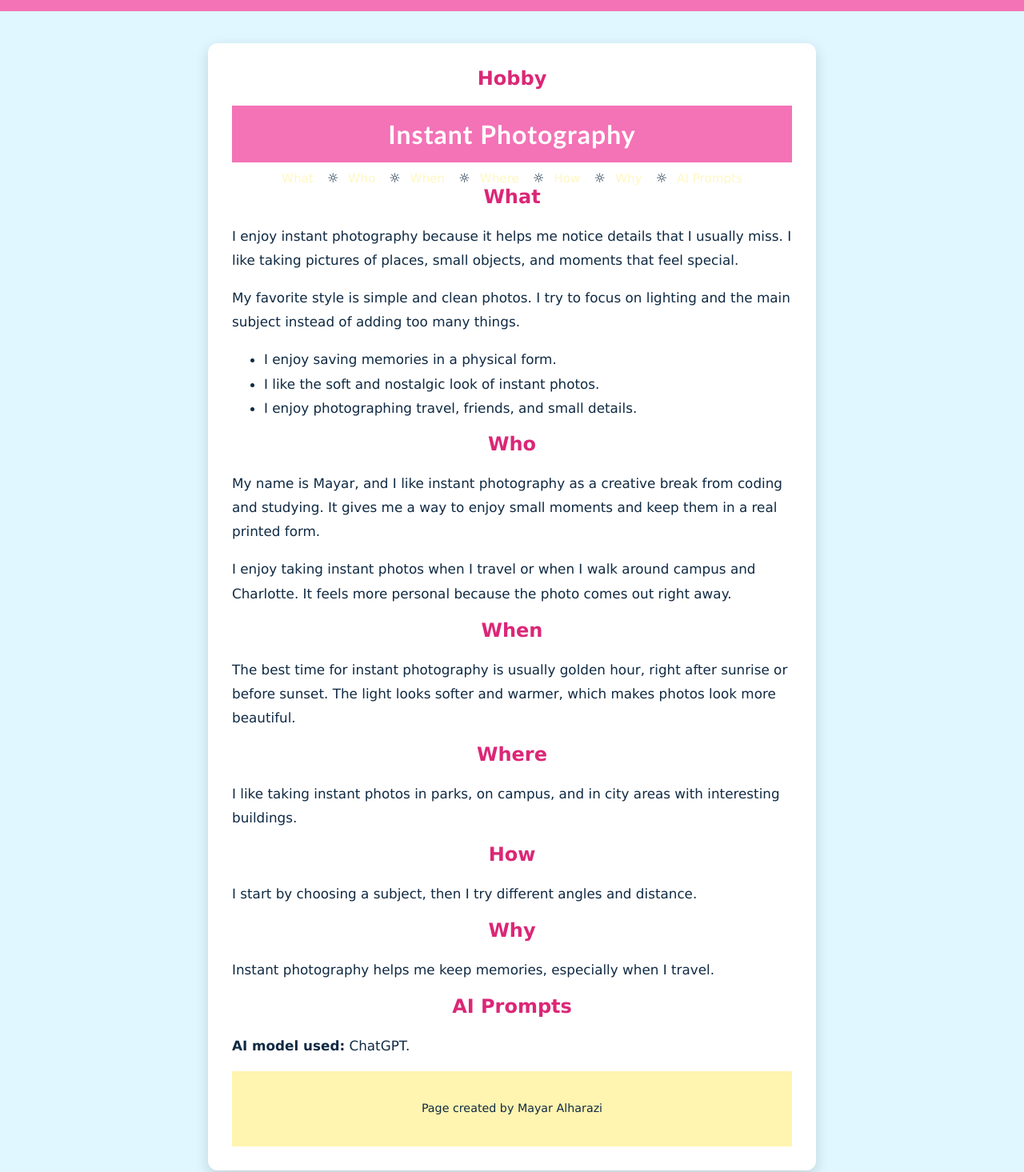
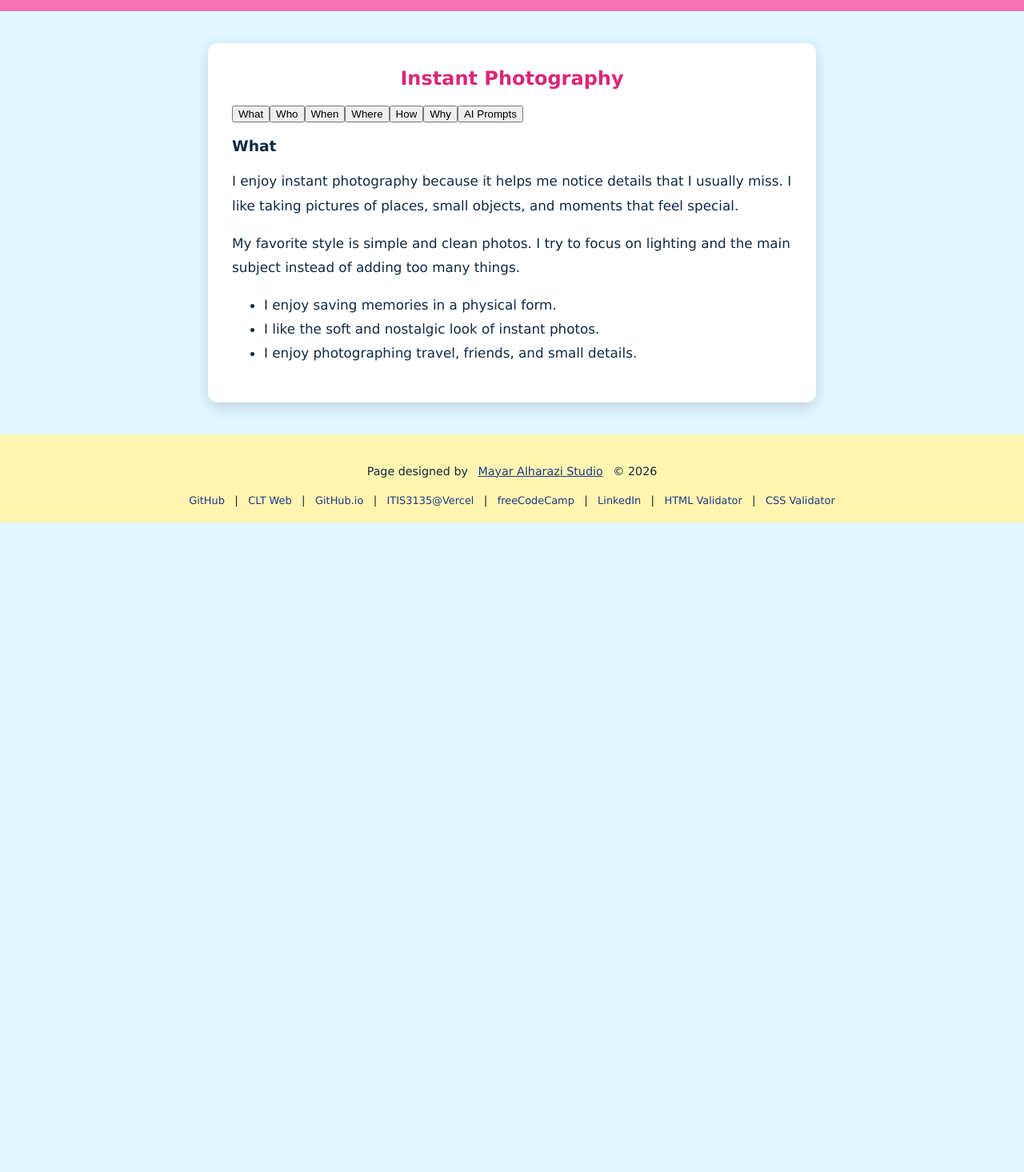
Before and after one commit to mayaralharazi/itis3135-react, a React (Vite) app: page /hobby in a window 1280 px wide. Shown: the part 105-1570 px from the top of the page at 80% size. After the commit the page ends 800 px from the top, so only its background shows below. Built offline with nearby package versions, Linux system fonts and the light colour scheme.

Commit message:
Update Hobby.jsx

```diff
--- a/src/pages/Hobby.jsx
+++ b/src/pages/Hobby.jsx
@@ -1,53 +1,30 @@
-import { useEffect } from "react";
-import PageTitle from "../components/PageTitle";
+import { useState } from "react";
 
 function Hobby() {
-  useEffect(() => {
-    const links = document.querySelectorAll("nav a[data-page]");
-    const pages = document.querySelectorAll("section.page");
+  const [page, setPage] = useState("what");
 
-    function showPage(id) {
-      pages.forEach((p) => p.classList.remove("active"));
-      const page = document.getElementById(id);
-      if (page) page.classList.add("active");
-    }
-
-    links.forEach((link) => {
-      link.addEventListener("click", (e) => {
-        e.preventDefault();
-        const id = link.getAttribute("data-page");
-        showPage(id);
-        window.history.replaceState(null, "", "#" + id);
-      });
-    });
-
-    const start = window.location.hash.replace("#", "") || "what";
-    showPage(start);
-  }, []);
+  const showPage = (id) => {
+    setPage(id);
+    window.history.replaceState(null, "", "#" + id);
+  };
 
   return (
-    <>
-      <PageTitle title="Mayar Alharazi's Jolly Dolphin ~ ITIS 3135 ~ Hobby" />
+    <main>
+      <h2>Instant Photography</h2>
 
-      <main>
-        <h2>Hobby</h2>
+      <div className="hobby-nav">
+        <button onClick={() => showPage("what")}>What</button>
+        <button onClick={() => showPage("who")}>Who</button>
+        <button onClick={() => showPage("when")}>When</button>
+        <button onClick={() => showPage("where")}>Where</button>
+        <button onClick={() => showPage("how")}>How</button>
+        <button onClick={() => showPage("why")}>Why</button>
+        <button onClick={() => showPage("ai")}>AI Prompts</button>
+      </div>
 
-        <header>
-          <h1>Instant Photography</h1>
-        </header>
-
-        <nav>
-          <a href="#what" data-page="what">What</a> ☼
-          <a href="#who" data-page="who">Who</a> ☼
-          <a href="#when" data-page="when">When</a> ☼
-          <a href="#where" data-page="where">Where</a> ☼
-          <a href="#how" data-page="how">How</a> ☼
-          <a href="#why" data-page="why">Why</a> ☼
-          <a href="#ai" data-page="ai">AI Prompts</a>
-        </nav>
-
-        <section id="what" className="page active">
-          <h2>What</h2>
+      {page === "what" && (
+        <section className="hobby-section">
+          <h3>What</h3>
           <p>I enjoy instant photography because it helps me notice details that I usually miss. I like taking pictures of places, small objects, and moments that feel special.</p>
           <p>My favorite style is simple and clean photos. I try to focus on lighting and the main subject instead of adding too many things.</p>
           <ul>
@@ -56,43 +33,86 @@ function Hobby() {
             <li>I enjoy photographing travel, friends, and small details.</li>
           </ul>
         </section>
+      )}
 
-        <section id="who" className="page">
-          <h2>Who</h2>
+      {page === "who" && (
+        <section className="hobby-section">
+          <h3>Who</h3>
           <p>My name is Mayar, and I like instant photography as a creative break from coding and studying. It gives me a way to enjoy small moments and keep them in a real printed form.</p>
           <p>I enjoy taking instant photos when I travel or when I walk around campus and Charlotte. It feels more personal because the photo comes out right away.</p>
+          <ul>
+            <li>Students can enjoy it as a fun hobby.</li>
+            <li>Travelers can use it to save memories.</li>
+            <li>Creative people can enjoy the artistic side of it.</li>
+          </ul>
         </section>
+      )}
 
-        <section id="when" className="page">
-          <h2>When</h2>
+      {page === "when" && (
+        <section className="hobby-section">
+          <h3>When</h3>
           <p>The best time for instant photography is usually golden hour, right after sunrise or before sunset. The light looks softer and warmer, which makes photos look more beautiful.</p>
+          <p>Cloudy days can also be great because the lighting is softer and shadows are not harsh. This helps the photo look balanced and clear.</p>
+          <ul>
+            <li>Sunset gives warm and soft colors.</li>
+            <li>Morning light makes photos look fresh and calm.</li>
+            <li>Cloudy weather helps avoid harsh shadows.</li>
+          </ul>
         </section>
+      )}
 
-        <section id="where" className="page">
-          <h2>Where</h2>
-          <p>I like taking instant photos in parks, on campus, and in city areas with interesting buildings.</p>
+      {page === "where" && (
+        <section className="hobby-section">
+          <h3>Where</h3>
+          <p>I like taking instant photos in parks, on campus, and in city areas with interesting buildings. These places give me different backgrounds and moods.</p>
+          <p>Sometimes the best spots are simple places like a coffee shop, a walkway, or a quiet street. Small places can still make beautiful photos.</p>
+          <ul>
+            <li>Parks are great for natural light and greenery.</li>
+            <li>Campus has many nice study and walking areas.</li>
+            <li>City streets add texture and character to photos.</li>
+          </ul>
         </section>
+      )}
 
-        <section id="how" className="page">
-          <h2>How</h2>
-          <p>I start by choosing a subject, then I try different angles and distance.</p>
+      {page === "how" && (
+        <section className="hobby-section">
+          <h3>How</h3>
+          <p>I start by choosing a subject, then I try different angles and distance. I also pay attention to the background so the photo does not look too busy.</p>
+          <p>After that, I do small edits if needed, like cropping or adjusting brightness in digital copies. For instant photos, I mostly focus on taking the best shot from the start.</p>
+          <ul>
+            <li>Choose a clear subject first.</li>
+            <li>Test different angles before taking the photo.</li>
+            <li>Use natural light when possible.</li>
+          </ul>
         </section>
+      )}
 
-        <section id="why" className="page">
-          <h2>Why</h2>
-          <p>Instant photography helps me keep memories, especially when I travel.</p>
+      {page === "why" && (
+        <section className="hobby-section">
+          <h3>Why</h3>
+          <p>Instant photography helps me keep memories, especially when I travel or experience something new. It feels special because I can hold the photo in my hand right away.</p>
+          <p>It also makes me feel proud when I capture a photo that looks clean and meaningful. Even simple photos can become important memories later.</p>
+          <ul>
+            <li>It helps me save memories in a real way.</li>
+            <li>It makes everyday moments feel more special.</li>
+            <li>It gives me a creative hobby outside of schoolwork.</li>
+          </ul>
         </section>
+      )}
 
-        <section id="ai" className="page">
-          <h2>AI Prompts</h2>
-          <p><strong>AI model used:</strong> ChatGPT.</p>
+      {page === "ai" && (
+        <section className="hobby-section">
+          <h3>AI Prompts</h3>
+          <p><strong>AI model used:</strong> ChatGPT. I used ChatGPT to help organize the structure of this hobby page, improve the wording, design the HTML layout, suggest CSS styling, and assist with the JavaScript.</p>
+          <ul>
+            <li>Create a single-page hobby website using HTML with sections for What, Who, When, Where, How, Why, and AI Prompts.</li>
+            <li>Write simple student-style paragraphs explaining an instant photography hobby.</li>
+            <li>Create JavaScript that hides all sections except the one selected in the navigation menu.</li>
+            <li>Help create embedded CSS styling that follows CRAP design principles.</li>
+          </ul>
         </section>
-
-        <footer>
-          <p>Page created by Mayar Alharazi</p>
-        </footer>
-      </main>
-    </>
+      )}
+    </main>
   );
 }
 
```
